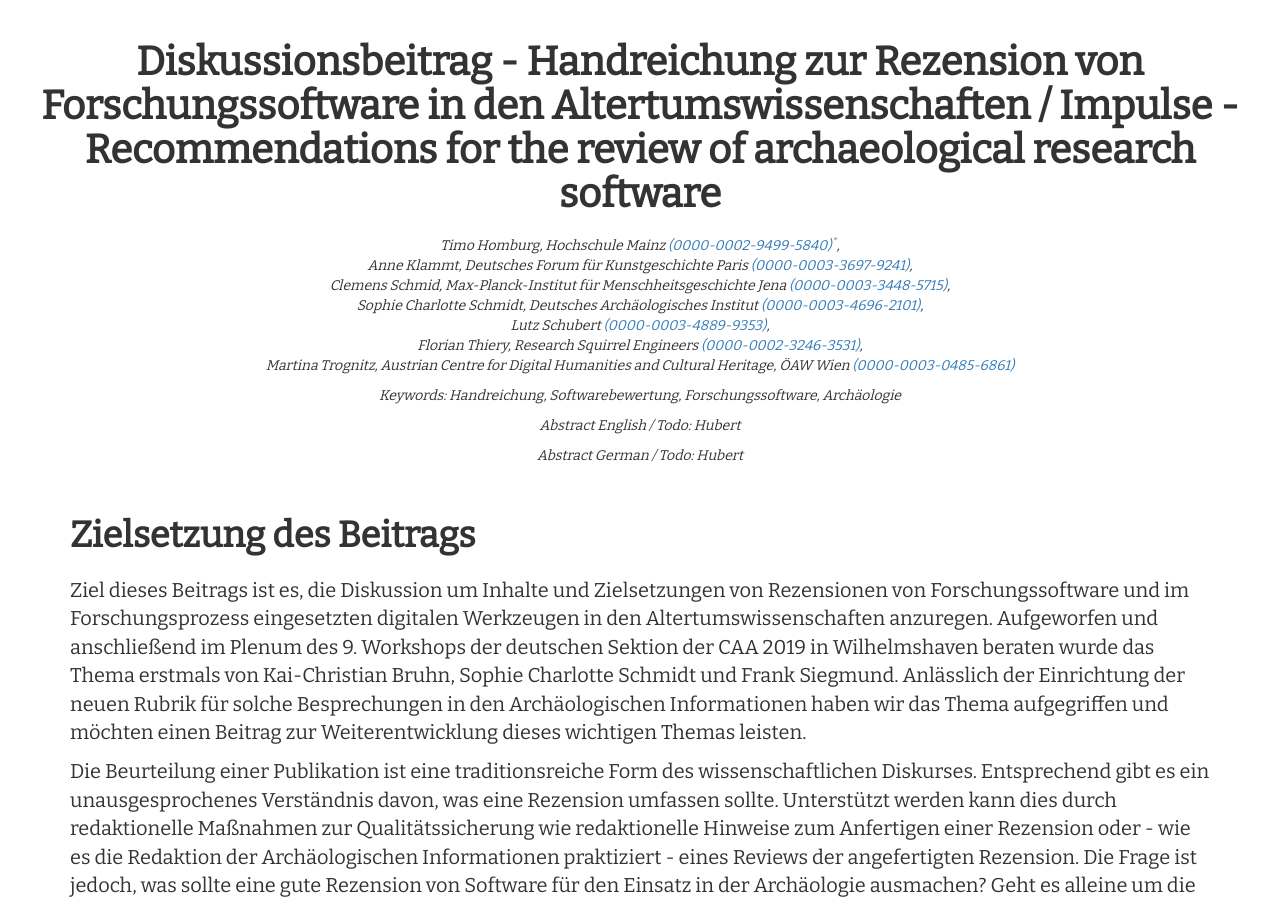
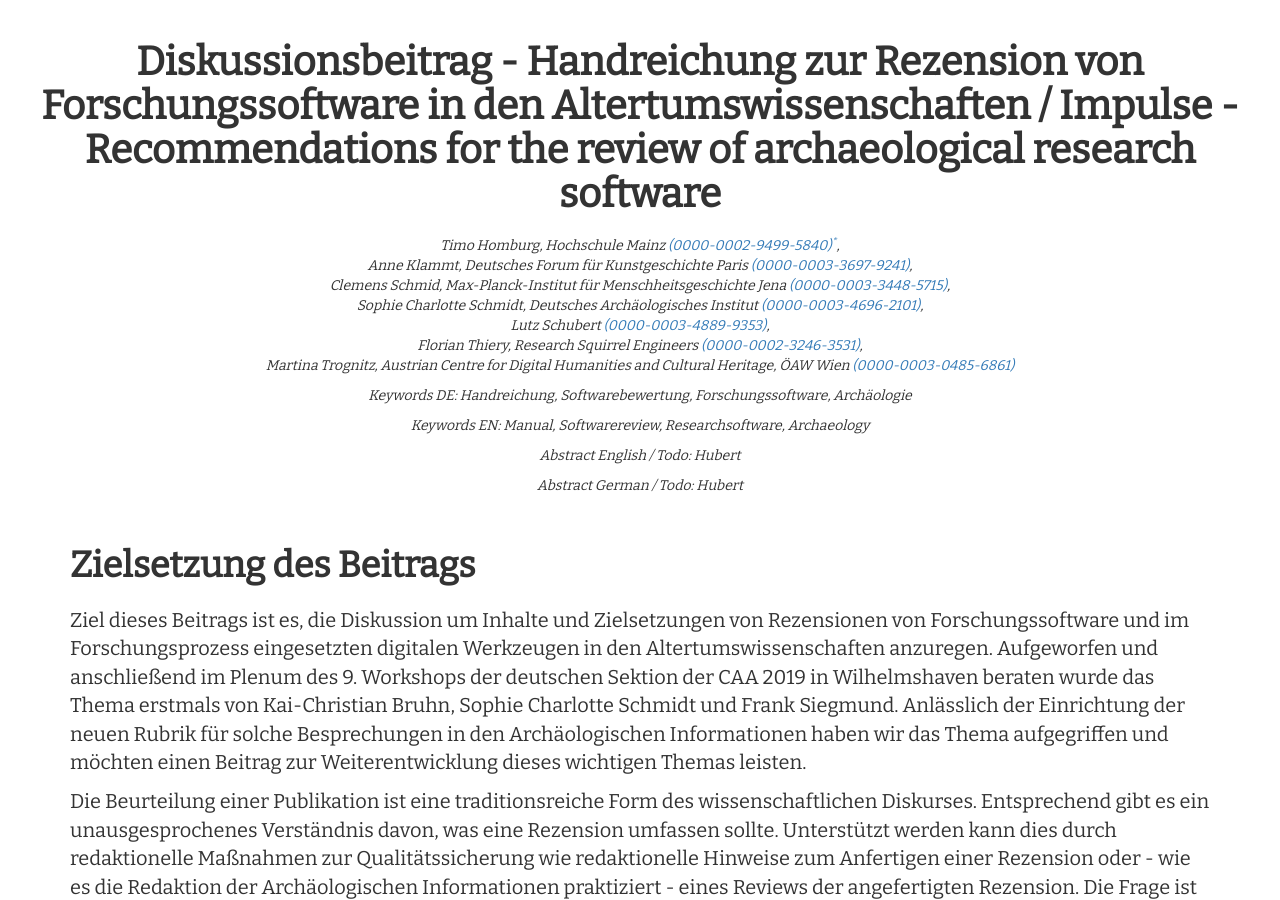
Before and after one commit to Research-Squirrel-Engineers/Impuls_SoftwareRezensionen_DGUF, a Jekyll site: the page built from Draft.md, in a window 1280 px wide and 900 px high. Built offline with Jekyll 4.4.1, drawn with Linux system fonts in a browser that asks for light colours; nearby versions of some CDN libraries.

Commit message:
Update draft.html

```diff
--- a/_layouts/draft.html
+++ b/_layouts/draft.html
@@ -42,7 +42,8 @@ for (anchor in anchors){
 <body>
 	<header><h1 align="center">{{page.title}}</h1></header>
 	<p class="authors">{% for aut in page.author %}{% assign naviIndex = {{forloop.index}} %}{{aut.name}}{% if aut.affiliation %}, {{aut.affiliation}}{% endif %} {% if aut.orcid %}<a href="https://orcid.org/{{aut.orcid}}" target="_blank">({{aut.orcid}})</a>{% endif %}{% if forloop.first == true %}<sup><a href="#authornote">*</a></sup>{% endif %}{% if forloop.last == false %}, {% endif %}<br/>{% endfor %}</p>
-	<p class="keywords">Keywords: {% for kw in page.keywords %}<i>{{kw}}</i>{% if forloop.last == false %}, {% endif %}{% endfor %}</p>
+	<p class="keywords">Keywords DE: {% for kw in page.keywords %}<i>{{kw}}</i>{% if forloop.last == false %}, {% endif %}{% endfor %}</p>
+	<p class="keywords">Keywords EN: {% for kw in page.keywords_en %}<i>{{kw}}</i>{% if forloop.last == false %}, {% endif %}{% endfor %}</p>
 	<p class="abstract">{% if page.abstract %}{{page.abstract}}{% endif %}</p>
 	<p class="abstract_en">{% if page.abstract_en %}{{page.abstract_en}}{% endif %}</p>
 	<div class="container">
```
